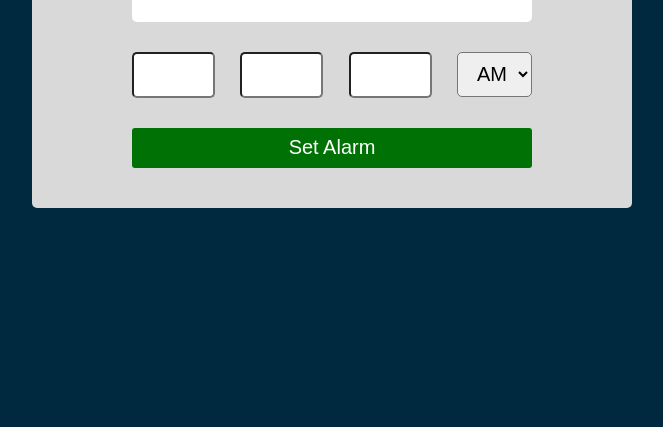
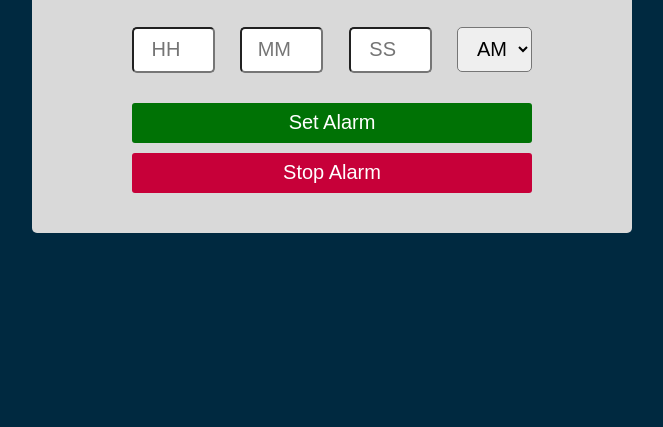
Before and after one commit to arnold13340/git-alaramProject, a plain HTML site: page alarm.html in a window 1280 px wide. Shown: the part 373-800 px from the top of the page, without its empty margins (308-971 px from the left). Drawn offline with Linux system fonts and the light colour scheme.

Commit message:
alarm music has been set.

```diff
--- a/alarm.css
+++ b/alarm.css
@@ -52,6 +52,7 @@ body{
     width: 75px;
     border-radius: 5px;
     font-size: 20px;
+    text-align: center;
 }
 
 .minute{
@@ -59,6 +60,7 @@ body{
     width: 75px;
     border-radius: 5px;
     font-size: 20px;
+    text-align: center;
 
 }
 
@@ -67,6 +69,7 @@ body{
     width: 75px;
     border-radius: 5px;
     font-size: 20px;
+    text-align: center;
 
 }
 
@@ -76,6 +79,7 @@ body{
     border-radius: 5px;
     padding-left: 15px;
     font-size: 20px;
+
 }
 
 .button{
@@ -86,6 +90,18 @@ body{
     border-radius: 3px;
     color: white;
     font-size: 20px;
+}
+
+.stop-button{
+    height: 40px;
+    width: 400px;
+    background-color:#C70039;
+    border: none;
+    border-radius: 3px;
+    color: white;
+    font-size: 20px;
+    margin-top: 10px;
+
 }
 
 .append-container{
--- a/alarm.js
+++ b/alarm.js
@@ -12,7 +12,7 @@ let liveTimeContainer = document.createElement("div")
 liveTimeContainer.classList.add("live-time-container");
 clockContainer.appendChild(liveTimeContainer);
 
-//creating the live time para and appendind to the live time container
+//creating the live time para and appending to the live time container
 let liveTime = document.createElement("p");
 liveTime.classList.add("live-time");
 liveTime.textContent = "";
@@ -25,17 +25,20 @@ clockContainer.appendChild(inputContainer);
 
 //creating the hour number input and appending to the inputContainer
 let hour = document.createElement('input');
+hour.placeholder='HH'
 hour.classList.add("hour")
 hour.type = "number";
 inputContainer.appendChild(hour);
 
 //creating the minute number input and appending to the inputContainer
 let minute = document.createElement('input');
+minute.placeholder="MM"
 minute.classList.add("minute");
 minute.type = "number";
 inputContainer.appendChild(minute);
 
 let second = document.createElement('input');
+second.placeholder="SS"
 second.classList.add("second");
 second.type = "number";
 inputContainer.appendChild(second);
@@ -62,6 +65,18 @@ let buttonElement = document.createElement("button");
 buttonElement.classList.add("button");
 buttonElement.textContent = "Set Alarm"
 clockContainer.appendChild(buttonElement);
+
+let stopbuttonElement = document.createElement("button");
+stopbuttonElement.classList.add("stop-button");
+stopbuttonElement.textContent = "Stop Alarm"
+clockContainer.appendChild(stopbuttonElement);
+
+
+stopbuttonElement.addEventListener('click',()=>{
+    audioPlayer.pause();
+    audioPlayer.currentTime = 0;
+
+})
 
 //function for create and appending the alarm list
 let createAndAppendAlarm = (event) => {
@@ -105,7 +120,11 @@ let createAndAppendAlarm = (event) => {
 //creating evenet listener for the button
 buttonElement.addEventListener('click', createAndAppendAlarm);
 
-//logic for the alert window
+const audioPlayer = new Audio();
+audioPlayer.src = "http://commondatastorage.googleapis.com/codeskulptor-demos/DDR_assets/Sevish_-__nbsp_.mp3";
+
+
+//logic for the music
 let checkAndDisplayAlarmMatch = () => {
     const alarms = document.querySelectorAll(".list");
     alarms.forEach((alarm) => {
@@ -113,7 +132,9 @@ let checkAndDisplayAlarmMatch = () => {
         if (liveTime.textContent.trim() === alarmValue.trim()) {
 
             // Display an alert when liveTime matches alarmValue
-            window.alert("Alarm!");
+            audioPlayer.play();
+
+
         }
             console.log(liveTime.textContent.trim() === alarmValue.trim())
     });
@@ -144,17 +165,18 @@ let updateClock = () => {
 updateClock();
 setInterval(updateClock, 1000);
 
-// Function to remove the container when the delete button is clicked
-const removeContainer = (event) => {
+// Function to remove the alarm container when the delete button is clicked
+const removeAlarmContainer = (event) => {
     const containerToRemove = event.target.closest(".append-container");
     if (containerToRemove) {
         containerToRemove.remove();
+        audioPlayer.pause();
     }
 }
 
 // Event delegation: Add a single click event listener to the clockContainer
 clockContainer.addEventListener('click', (event) => {
     if (event.target.classList.contains('delete-button')) {
-        removeContainer(event);
+        removeAlarmContainer(event);
     }
 });
```
